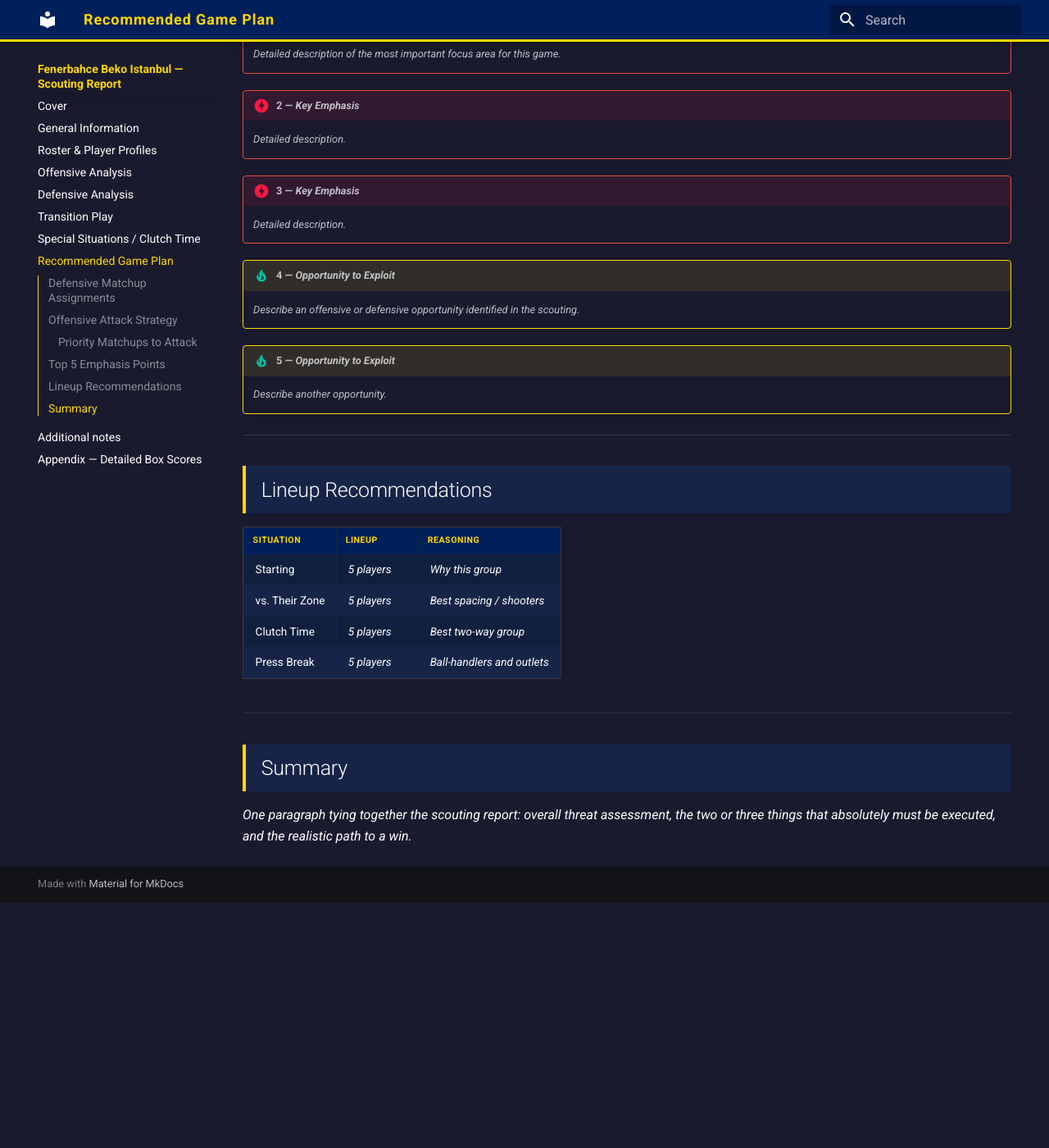
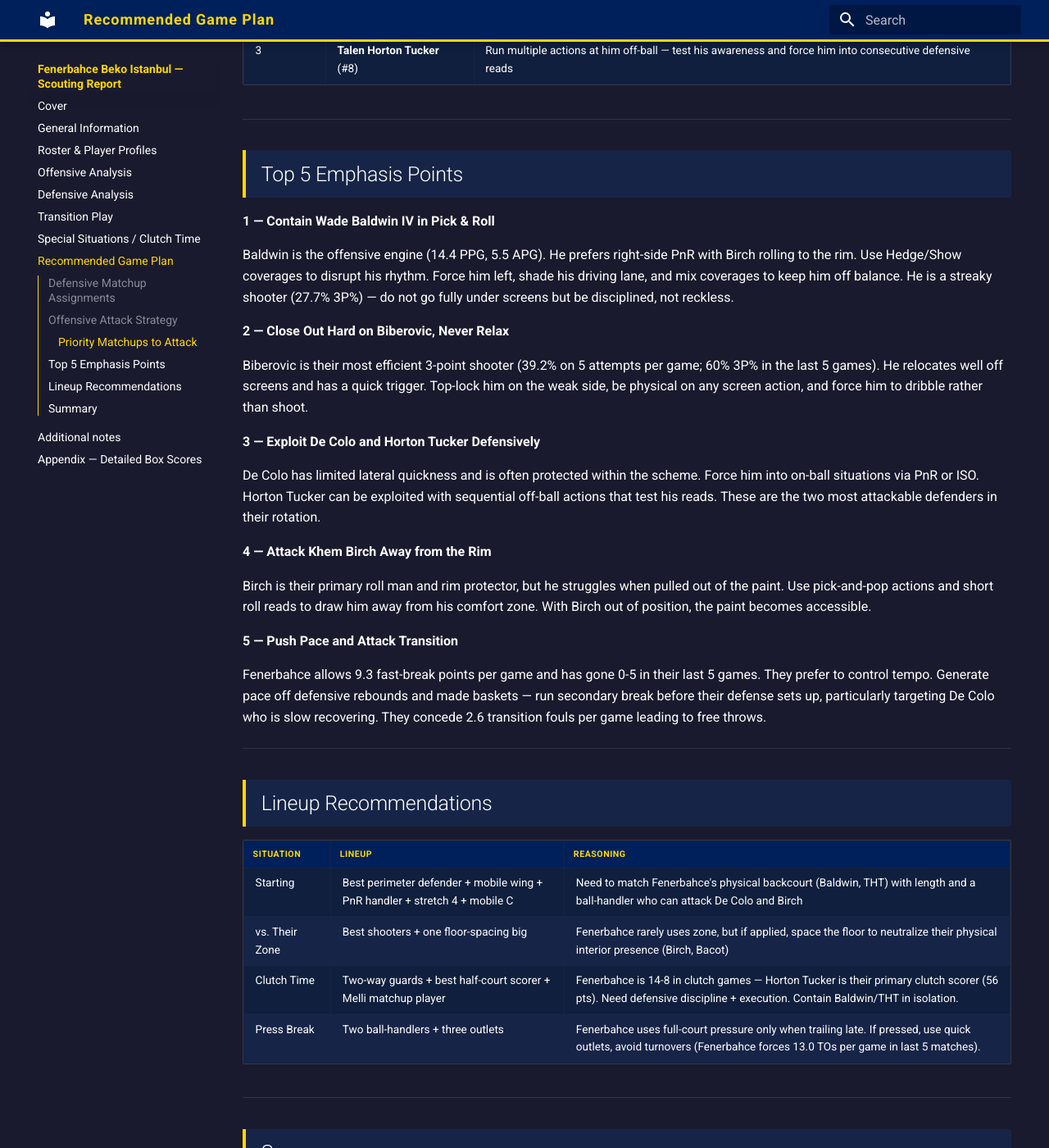
Before and after one commit to martinig94/basketball_analytics, an MkDocs documentation site: the page built from docs/section-g-game-plan.md, in a window 1280 px wide and 1400 px high, scrolled down 1029 px. Shown: the whole window at 82% size. Built offline with MkDocs 1.6.1 and Material for MkDocs 9.7.7, drawn with Linux system fonts in a browser that asks for light colours; before the commit the page ends 2130 px from its top, so only the background shows below that; some of the changed text lies outside the part shown.

Commit message:
Add game plan

```diff
--- a/docs/section-g-game-plan.md
+++ b/docs/section-g-game-plan.md
@@ -4,44 +4,49 @@
 
 | Our Player | Their Player | # | Notes |
 |---|---|---|---|
-| _Our Player_ | _Their Player_ | _0_ | _Key matchup notes_ |
-| _Our Player_ | _Their Player_ | _0_ | _Key matchup notes_ |
-| _Our Player_ | _Their Player_ | _0_ | _Key matchup notes_ |
-| _Our Player_ | _Their Player_ | _0_ | _Key matchup notes_ |
-| _Our Player_ | _Their Player_ | _0_ | _Key matchup notes_ |
+| *Our best perimeter defender* | **Wade Baldwin IV** | 2 | Shade him left (weak hand). Mix PnR coverages — Hedge/Show primary. Contain pull-up, don't go fully under. He drives right aggressively and thrives on momentum. |
+| *Our physical wing* | **Talen Horton Tucker** | 8 | Force right at all costs — he is left-hand dominant. Gap him slightly to discourage drives to the rim. Show help early. |
+| *Our quickest wing* | **Tarik Biberovic** | 13 | Top-lock or chase over screens. Be physical to disrupt timing. Force him off the catch — he has a quick trigger from corners/wings. |
+| *Our wing defender* | **Devon Hall** | 20 | No help given off him — he is a high-IQ shooter. Close out under control; he attacks long closeouts straight-line. Force creation off the dribble. |
+| *Our mobile big* | **Nicolo Melli** | 4 | Close out short and controlled (pick-and-pop threat, 41.7% from 3). Deny easy passing angles — he is the offensive connector from the high post. Attack him in space with speed. |
 
 ---
 
 ## Offensive Attack Strategy
 
-_Describe the overall offensive game plan: which matchups to attack, which areas of the court to target, and pace preferences._
+Target Fenerbahce's defensive weaknesses: their last-5-game defensive stats show significant drop-off — opponents are shooting 49.8% FG and 45.0% from three over the last 5 games (vs. season averages of 44.2% FG and 32.7% 3P%). Their transition defense also allows **9.3 fast-break points per game**. The primary targets on offense are **Nando De Colo** (limited lateral quickness), **Khem Birch** (struggles in space away from the rim), and **Talen Horton Tucker** (inconsistent defensive discipline). Push pace early — Fenerbahce prefers a controlled, medium tempo and is more vulnerable when forced to defend in transition.
 
 ### Priority Matchups to Attack
 
 | Priority | Their Player | Method |
 |---|---|---|
-| 1 | _Player_ | _Post up / ISO / P&R_ |
-| 2 | _Player_ | _P&R ball-handler_ |
-| 3 | _Player_ | _Off-ball action_ |
+| 1 | **Nando De Colo** (#12) | Isolate in PnR, force switches onto him, attack downhill — limited lateral quickness is exploitable |
+| 2 | **Khem Birch** (#92) | Pick-and-pop / short roll reads — pull him away from the rim and exploit his inability to defend in space |
+| 3 | **Talen Horton Tucker** (#8) | Run multiple actions at him off-ball — test his awareness and force him into consecutive defensive reads |
 
 ---
 
 ## Top 5 Emphasis Points
 
-!!! danger "1 — _Key Emphasis_"
-    _Detailed description of the most important focus area for this game._
+**1 — Contain Wade Baldwin IV in Pick & Roll**
 
-!!! danger "2 — _Key Emphasis_"
-    _Detailed description._
+Baldwin is the offensive engine (14.4 PPG, 5.5 APG). He prefers right-side PnR with Birch rolling to the rim. Use Hedge/Show coverages to disrupt his rhythm. Force him left, shade his driving lane, and mix coverages to keep him off balance. He is a streaky shooter (27.7% 3P%) — do not go fully under screens but be disciplined, not reckless.
 
-!!! danger "3 — _Key Emphasis_"
-    _Detailed description._
+**2 — Close Out Hard on Biberovic, Never Relax**
 
-!!! tip "4 — _Opportunity to Exploit_"
-    _Describe an offensive or defensive opportunity identified in the scouting._
+Biberovic is their most efficient 3-point shooter (39.2% on 5 attempts per game; 60% 3P% in the last 5 games). He relocates well off screens and has a quick trigger. Top-lock him on the weak side, be physical on any screen action, and force him to dribble rather than shoot.
 
-!!! tip "5 — _Opportunity to Exploit_"
-    _Describe another opportunity._
+**3 — Exploit De Colo and Horton Tucker Defensively**
+
+De Colo has limited lateral quickness and is often protected within the scheme. Force him into on-ball situations via PnR or ISO. Horton Tucker can be exploited with sequential off-ball actions that test his reads. These are the two most attackable defenders in their rotation.
+
+**4 — Attack Khem Birch Away from the Rim**
+
+Birch is their primary roll man and rim protector, but he struggles when pulled out of the paint. Use pick-and-pop actions and short roll reads to draw him away from his comfort zone. With Birch out of position, the paint becomes accessible.
+
+**5 — Push Pace and Attack Transition**
+
+Fenerbahce allows 9.3 fast-break points per game and has gone 0-5 in their last 5 games. They prefer to control tempo. Generate pace off defensive rebounds and made baskets — run secondary break before their defense sets up, particularly targeting De Colo who is slow recovering. They concede 2.6 transition fouls per game leading to free throws.
 
 ---
 
@@ -49,13 +54,18 @@
 
 | Situation | Lineup | Reasoning |
 |---|---|---|
-| Starting | _5 players_ | _Why this group_ |
-| vs. Their Zone | _5 players_ | _Best spacing / shooters_ |
-| Clutch Time | _5 players_ | _Best two-way group_ |
-| Press Break | _5 players_ | _Ball-handlers and outlets_ |
+| Starting | Best perimeter defender + mobile wing + PnR handler + stretch 4 + mobile C | Need to match Fenerbahce's physical backcourt (Baldwin, THT) with length and a ball-handler who can attack De Colo and Birch |
+| vs. Their Zone | Best shooters + one floor-spacing big | Fenerbahce rarely uses zone, but if applied, space the floor to neutralize their physical interior presence (Birch, Bacot) |
+| Clutch Time | Two-way guards + best half-court scorer + Melli matchup player | Fenerbahce is 14-8 in clutch games — Horton Tucker is their primary clutch scorer (56 pts). Need defensive discipline + execution. Contain Baldwin/THT in isolation. |
+| Press Break | Two ball-handlers + three outlets | Fenerbahce uses full-court pressure only when trailing late. If pressed, use quick outlets, avoid turnovers (Fenerbahce forces 13.0 TOs per game in last 5 matches). |
 
 ---
 
 ## Summary
 
-_One paragraph tying together the scouting report: overall threat assessment, the two or three things that absolutely must be executed, and the realistic path to a win._
+Fenerbahce Beko Istanbul is a structured, defense-first team under Jasikevičius that has fallen sharply in recent form (0–5 in last 5 games, dropping from 3rd to 5th). While their season record (23-14, 62.2%) reflects genuine quality,
+their defense has badly deteriorated in the past month — opponents are scoring 88 points per game in this stretch and shooting 45% from three. The three things that must be executed to win:
+**1)** contain Wade Baldwin IV in the PnR and force him left, disrupting his rhythm before he can build momentum;
+**2)** relentlessly attack Nando De Colo and Khem Birch in favorable matchups — these are the two most exploitable defenders in their scheme;
+**3)** push tempo every chance available, denying Fenerbahce the controlled, half-court game that is their comfort zone. This team is winnable against right now — their confidence is low and their defense has significant cracks.
+Execute the game plan, attack the matchups, and take care of the ball against their pressure.
```
Also changed, not shown: docs/section-e-transition-play.md (+8 -0 lines), docs/section-f-special-situations.md (+2 -1 lines).
